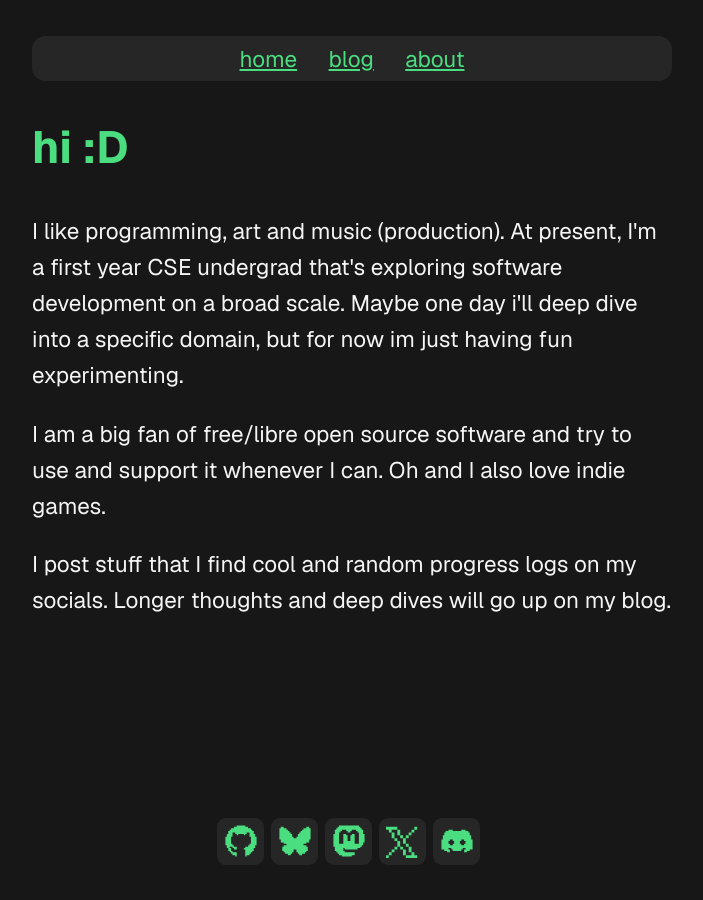
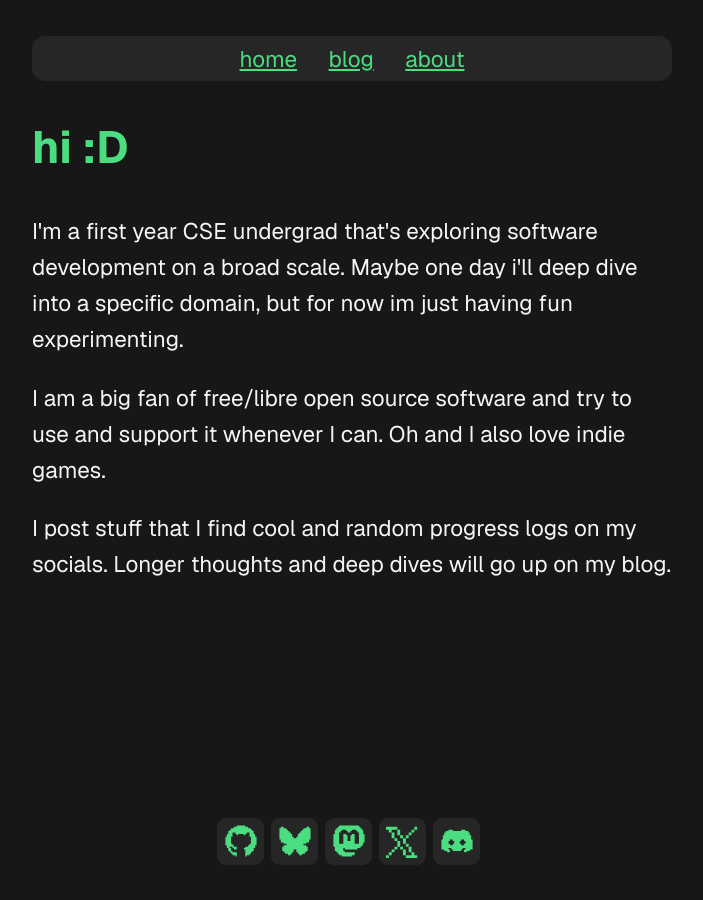
Before and after one commit to libremelon/libremelon.github.io, a Jekyll site: the page built from about.html, in a window 1280 px wide. Shown: the whole page, without its empty margins (288-991 px from the left). Built offline with Jekyll 4.4.1, drawn with Linux system fonts in a browser that asks for light colours.

Commit message:
refractor(aboutme): update the first para to remove the art and music prod line
(I'm not that skilled yet & can't talk about it if asked)

```diff
--- a/about.html
+++ b/about.html
@@ -5,10 +5,9 @@ layout: default
 
 <h1 id="strong">{{ page.title }}</h1>
 <p>
-  I like programming, art and music (production). At present, I'm a first year
-  CSE undergrad that's exploring software development on a broad scale. Maybe
-  one day i'll deep dive into a specific domain, but for now im just having fun
-  experimenting.
+  I'm a first year CSE undergrad that's exploring software development on a
+  broad scale. Maybe one day i'll deep dive into a specific domain, but for now
+  im just having fun experimenting.
 </p>
 <p>
   I am a big fan of free/libre open source software and try to use and support
```
